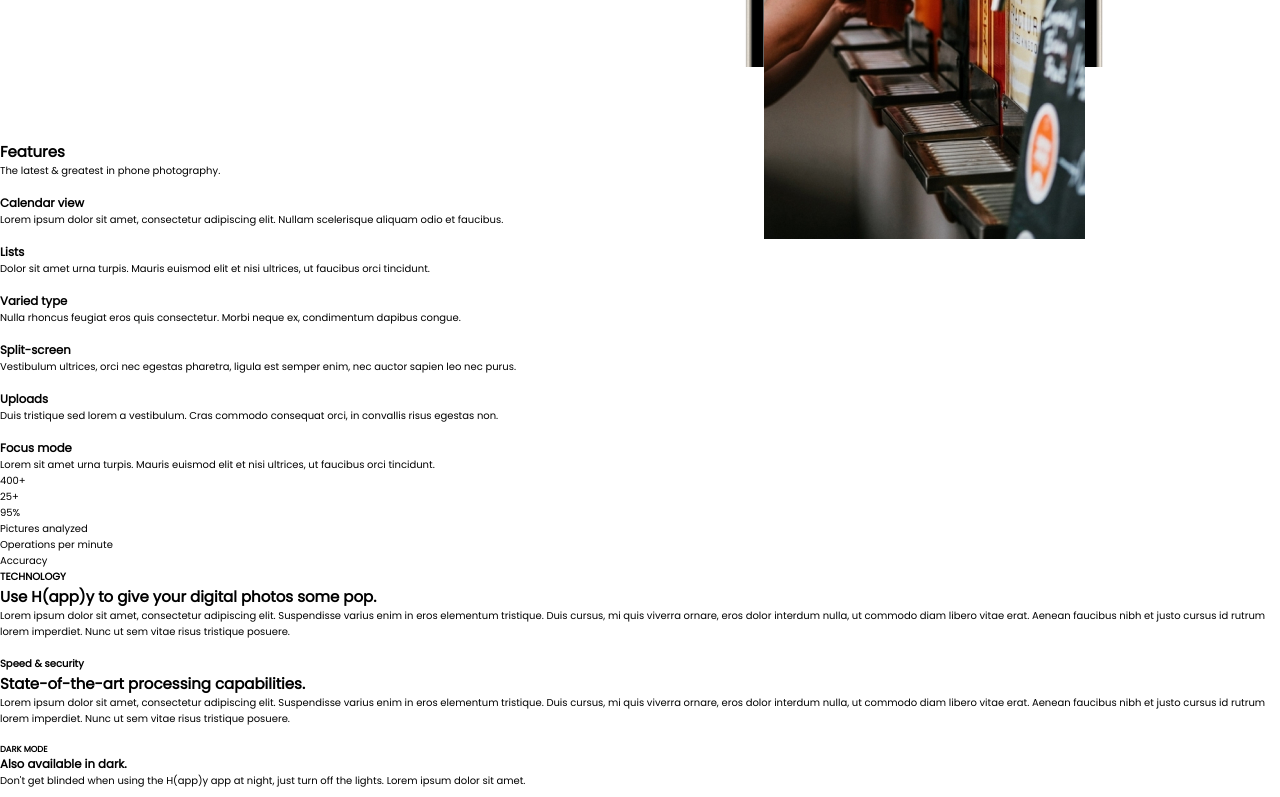
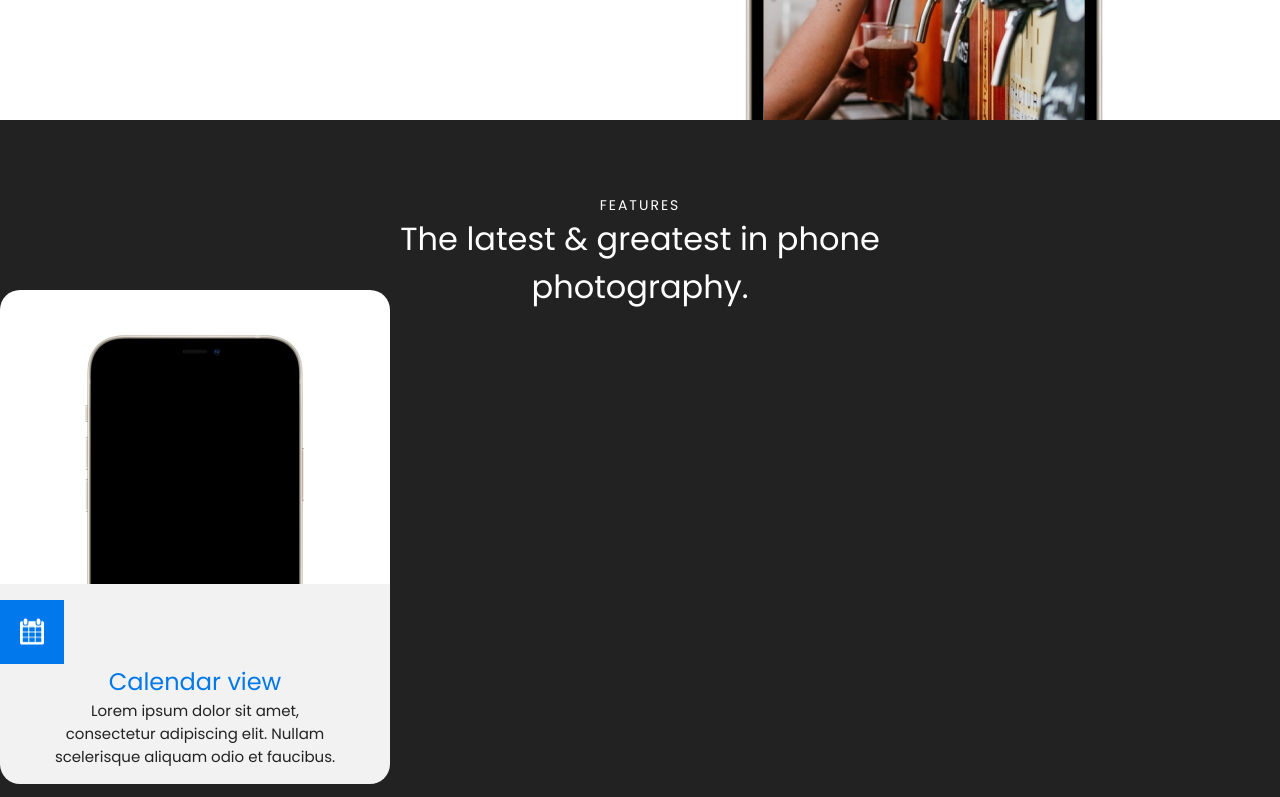
Before and after one commit to IvanGawr/HM11-grid, a plain HTML site: page 05/index.html in a window 1280 px wide. Shown: the part 640-1437 px from the top of the page. Drawn offline with Linux system fonts and the light colour scheme.

Commit message:
part of 2d section

```diff
--- a/05/index.html
+++ b/05/index.html
@@ -52,14 +52,20 @@
             </div>
         </section>
         <section class="section-black">
-            <h2 class="section-black__topic">Features</h2>
-            <p class="section-black__title">The latest & greatest in phone photography.</p>
+            <div class="section-black-header">
+                <p class="section-black-header__topic">FEATURES</p>
+                <p class="section-black-header__title">The latest & greatest in phone photography.</p>
+            </div>
             <div class="section-black-first">
-                <img class="section-black-first__botpic" src="" alt="">
+                <img class="section-black-first__botpic" src="./Assets/section-black/phone-clear.png" alt="phone_back">
                 <img class="section-black-first__toppic" src="" alt="">
-                <img class="section-black-first__midpic" src="" alt="">
+                <div class="section-black-first__text">
+                <div class="section-black-first-bg">
+                    <img class="section-black-first-bg__midpic" src="./Assets/section-black/calendar-icon.png" alt="calendar">
+                </div>
                 <h3 class="section-black-first__topic">Calendar view</h3>
                 <p class="section-black-first__article">Lorem ipsum dolor sit amet, consectetur adipiscing elit. Nullam scelerisque aliquam odio et faucibus.</p>
+                </div>
             </div>
             <div class="section-black-second">
                 <img class="section-black-second__botpic" src="" alt="">
--- a/05/styles/styles.css
+++ b/05/styles/styles.css
@@ -140,11 +140,107 @@
 
 .section-white-right{
     position: relative;
-    top: 350px;
+    top: 425px;
 }
+
+
 .section-white-right__top{
     position: relative;
     top: -528px;
     left: 28px;
+    z-index: 2;
+}
+.section-white-right__bot{
+    position: relative;
+    z-index: 3;
+}
+
+.section-black{
+    background-color:#222222;
+    position: relative;
+    padding-top: 75px;
+    z-index: 4;
+    top: -20px;
 
 }
+
+.section-black-header{
+    display: flex;
+    flex-direction: column;
+    align-items:center;
+}
+
+.section-black-header__topic{
+    color: #fff;
+    font-size: 1.4rem;
+    line-height: 2rem;
+    letter-spacing: 2px;
+}
+
+.section-black-header__title{
+    width: 495px;
+    height: 75px;
+    color: #ffffff;
+    font-size: 3.2rem;
+    text-align: center;
+}
+
+.section-black-first{
+    height: 490px;
+    width: 390px;
+    padding-top: 40px;
+    background-color: white;
+    border-radius: 20px;
+
+}
+
+/* не совсем понимаю как работает расположение по центру, нашел такой вариант, сделал так. Нужна подсказка мастера */
+.section-black-first__botpic{
+    position: relative;
+    z-index: 1;
+    border-radius: 20px;
+    right: -50%;
+    transform: translateX(-50%);
+}
+
+.section-black-first__text{
+    display: flex;
+    flex-direction: column;
+    justify-content: center;
+    position: relative;
+    bottom: 45%;
+    z-index: 9999;
+    background-color: #F2F2F2;
+    height: 200px;
+    border-radius: 0 0 20px 20px;
+}
+
+.section-black-first-bg{
+    background-color: #0278ED;
+    height: 6.4rem;
+    width: 6.4rem;
+    padding-left: 20px;
+    padding-top: 18px;
+}
+
+.section-black-first-bg__midpic{
+    position: relative;
+    height: 27px;
+    width: 24px;
+}
+
+.section-black-first__topic{
+    color: #0278ED;
+    font-size: 2.4rem;
+    font-style:inherit;
+    font-weight: inherit;
+    text-align: center;
+}
+
+.section-black-first__article{
+    padding-left: 50px;
+    padding-right: 50px;
+    color: #222222;
+    font-size: 1.5rem;
+    text-align: center;
+}
```
Also changed, not shown: 05/Assets/section-black/calendar-icon.png (added), 05/Assets/section-black/phone-clear.png (added), 05/Assets/section-black/phone-transparent.png (added).
